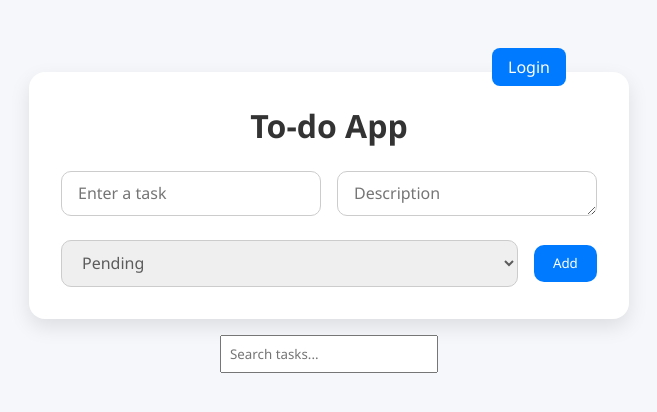
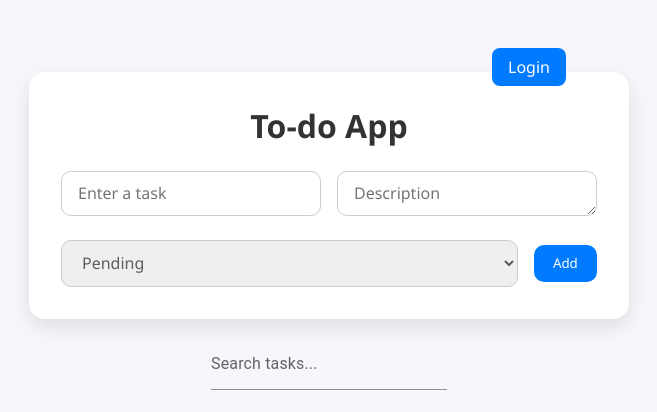
Before and after one commit to vasanth-vkjack/TodoApp, a React (Create React App) app in the folder frontend/: page / in a window 1280 px wide. Shown: the top 412 px of the page, without its empty margins (311-968 px from the left). Built offline with nearby package versions, Linux system fonts and the light colour scheme.

Commit message:
Somechanges

```diff
--- a/frontend/package.json
+++ b/frontend/package.json
@@ -3,6 +3,10 @@
   "version": "0.1.0",
   "private": true,
   "dependencies": {
+    "@emotion/react": "^11.14.0",
+    "@emotion/styled": "^11.14.0",
+    "@mui/icons-material": "^7.1.1",
+    "@mui/material": "^7.1.1",
     "@reduxjs/toolkit": "^2.8.2",
     "@testing-library/dom": "^10.4.0",
     "@testing-library/jest-dom": "^6.6.3",
--- a/frontend/src/components/Home.jsx
+++ b/frontend/src/components/Home.jsx
@@ -1,6 +1,7 @@
 import React, { useState } from "react";
 import EditTodo from "./EditTodo";
 import { Link } from "react-router-dom";
+import { TextField } from "@mui/material"
 
 export const Home = () => {
   const [editId, setEditId] = useState(null);
@@ -110,9 +111,11 @@ export const Home = () => {
         </div>
       </div>
       <div className="search-bar">
-        <input
+        <TextField
+          size="small"
+          variant="standard"
           type="text"
-          placeholder="Search tasks..."
+          label="Search tasks..."
           value={searchQuery}
           onChange={(e) => {
             setSearchQuery(e.target.value);
--- a/frontend/src/components/ToDo.jsx
+++ b/frontend/src/components/ToDo.jsx
@@ -4,6 +4,7 @@ import "./NewTodo.css";
 import { useDispatch, useSelector } from "react-redux";
 import { addTodo, deleteTodo, updateTodos } from "../slices/userSlice";
 import { fetchTodos } from "../slices/userSlice";
+import { TextField } from "@mui/material";
 
 export const Todo = () => {
   const [editId, setEditId] = useState(null);
@@ -169,9 +170,11 @@ export const Todo = () => {
         </div>
       </div>
       <div className="search-bar">
-        <input
+        <TextField
+          size="small"
+          variant="standard"
           type="text"
-          placeholder="Search tasks..."
+          label="Search tasks..."
           value={searchQuery}
           onChange={(e) => {
             setSearchQuery(e.target.value);
```
Also changed, not shown: 1 other file (tests, documents, lock files or other folders).
